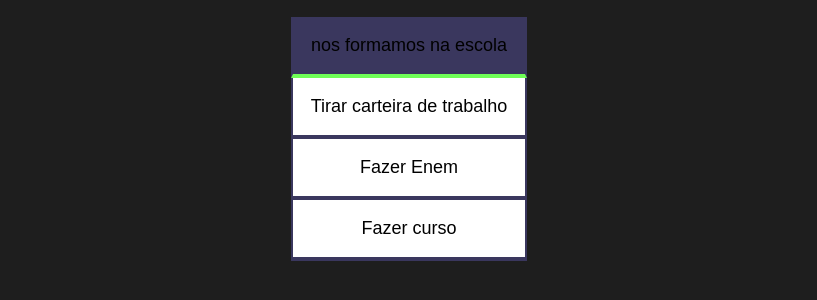
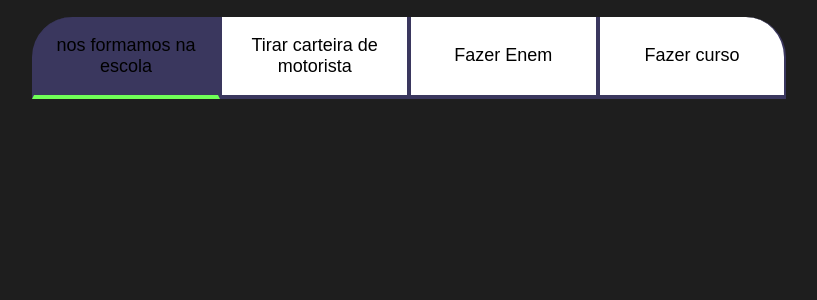
Before and after one commit to eduardxs/sakunickiney, a plain HTML site: page index.html in a window 1280 px wide. Shown: the part 68-368 px from the top of the page, without its empty margins (231-1048 px from the left). Drawn offline with Linux system fonts and the light colour scheme.

Commit message:
Add files via upload

```diff
--- a/index.html
+++ b/index.html
@@ -12,10 +12,11 @@
         <h2 class="titulo-principal">Meus Objetivos do ano<span>_</span></h2>
         <div class="botoes">
             <button class="botao ativo">nos formamos na escola</button>
-            <button class="botao">Tirar carteira de trabalho</button>
+            <button class="botao">Tirar carteira de motorista</button>
             <button class="botao">Fazer Enem</button>
             <button class="botao">Fazer curso</button>
         </div>
     </section>
 </body>
 </html>
+<script src="main.js"></script>
--- /dev/null
+++ b/main.js
@@ -0,0 +1,2 @@
+const botoes = document.querySelectorAll(".botao");
+console.log
--- a/style.css
+++ b/style.css
@@ -45,7 +45,7 @@ border-right: 2px solid var(--botao-ativo);
 .botoes {
      display: block;
 }
-       @media  screen and (min: width 768px;) {
+       @media  screen and (min-width: 768px) {
             .botoes {
                   display: flex;
             }
@@ -62,4 +62,7 @@ border-right: 2px solid var(--botao-ativo);
     background-color: var(--botao-ativo);
     border-bottom: 4px solid var(--verde);
 }
+
+
+
 @import url('https://fonts.googleapis.com/css2?family=Chakra+Petch:wght@400;700&display=swap');
```
